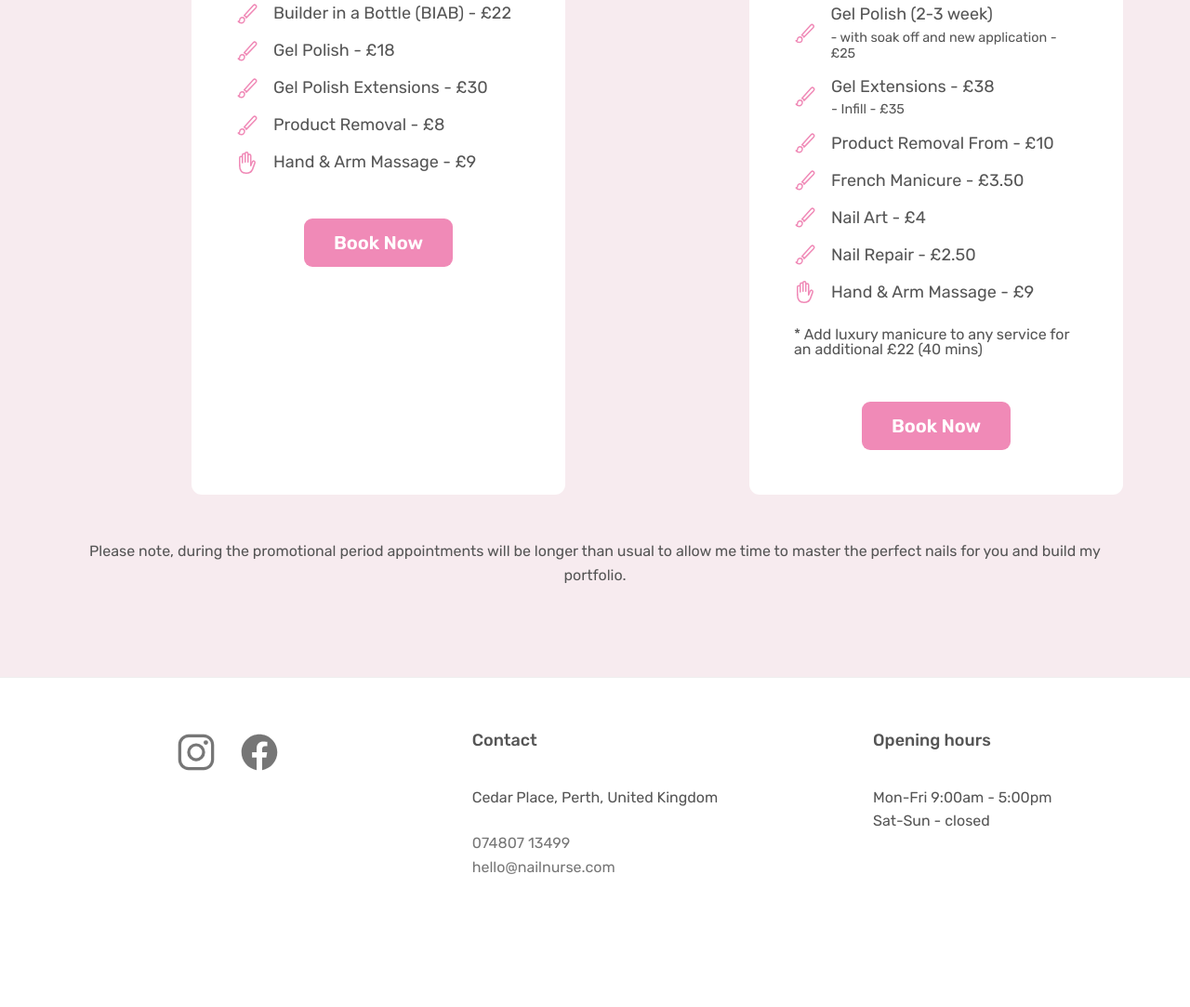
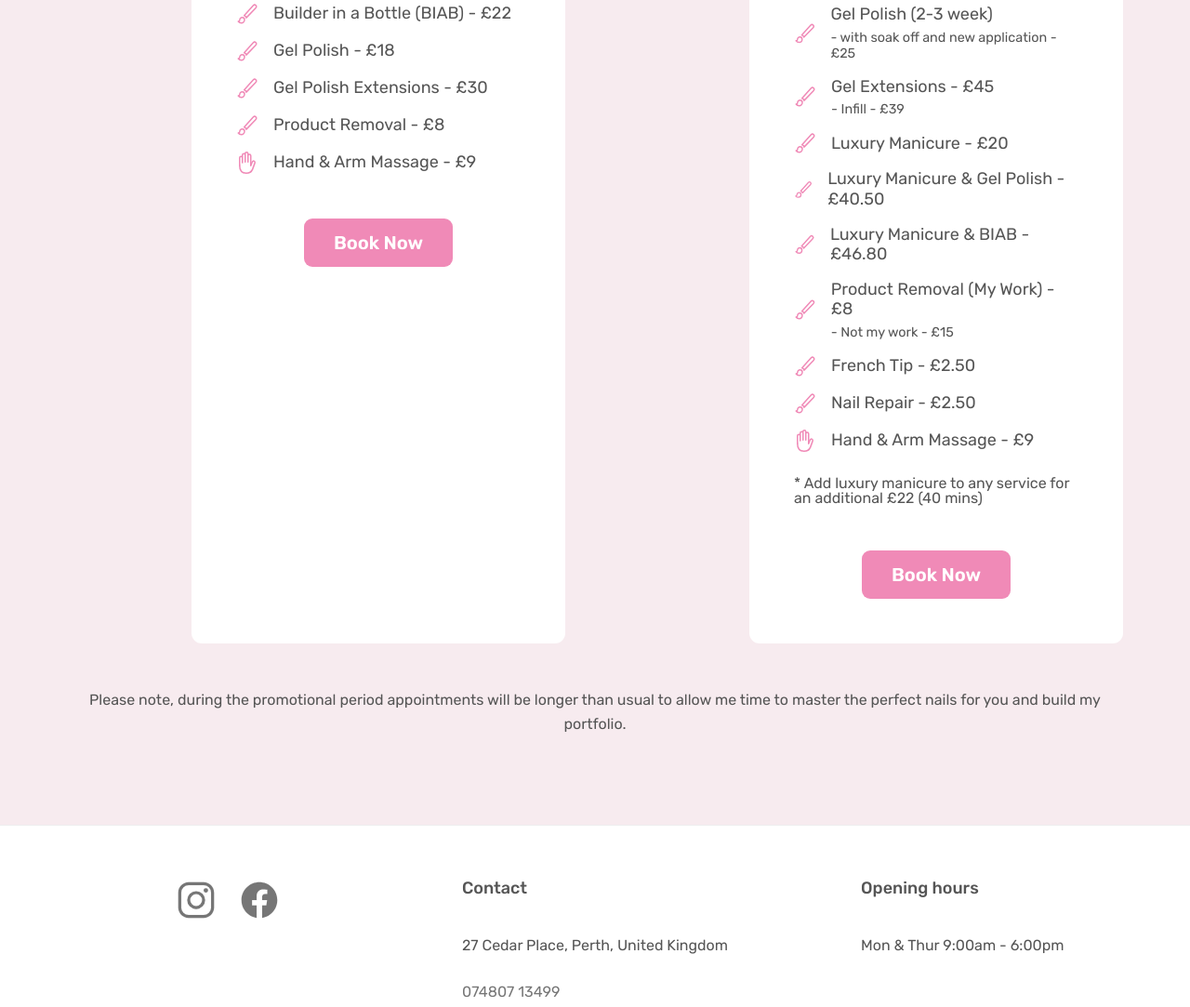
Before and after one commit to mbell1990/The-Nail-Nurse, a plain HTML site: page index.html in a window 1280 px wide. Shown: the part 3342-4425 px from the top of the page at 93% size. Before the commit the page ends 4345 px from the top, so only its background shows below. Drawn offline with nearby package versions, Linux system fonts and the light colour scheme; some packages are replaced by stand-ins of ours; a script that the page names is missing.

Commit message:
amends to price list and CTA links

```diff
--- a/index.html
+++ b/index.html
@@ -44,7 +44,7 @@
           <li><a class="main-nav-link" href="#about">About</a></li>
           <li><a class="main-nav-link" href="#services">Services</a></li>
           <li><a class="main-nav-link" href="#pricing">Price List</a></li>
-          <li><a class="main-nav-link nav-cta" href="#">Book now</a></li>
+          <li><a class="main-nav-link nav-cta" href="https://www.fresha.com/a/the-nail-nurse-perth-uk-27-cedar-place-zyiht2xz" target="_blank">Book now</a></li>
         </ul>
       </nav>
 
@@ -67,7 +67,7 @@
                 ><ion-icon class="social-icon" name="logo-facebook"></ion-icon
               ></a>
               <a
-                href="https://www.instagram.com/"
+                href="https://www.instagram.com/the_nail.nurse_/?hl=en"
                 class="hero-link"
                 target="_blank"
                 ><ion-icon class="social-icon" name="logo-instagram"></ion-icon
@@ -75,7 +75,7 @@
             </div>
 
             <div class="hero-cta">
-              <a href="#" class="btn btn--full margin-right-sm">Book now</a>
+              <a href="https://www.fresha.com/a/the-nail-nurse-perth-uk-27-cedar-place-zyiht2xz" target="_blank" class="btn btn--full margin-right-sm">Book now</a>
               <a href="#about" class="btn btn--outline">Learn more &darr;</a>
             </div>
         </div>
@@ -247,7 +247,7 @@
               </li>
             </ul>
             <div class="plan-sing-up">
-              <a href="#" class="btn btn--full">Book Now</a>
+              <a href="https://www.fresha.com/a/the-nail-nurse-perth-uk-27-cedar-place-zyiht2xz" target="_blank" class="btn btn--full">Book Now</a>
             </div>
           </div>
 
@@ -277,23 +277,41 @@
               <li class="list-item">
                 <ion-icon class="list-icon" name="brush-outline"></ion-icon>
                 <span
-                  >Gel Extensions - £38<span class="sub-details"
-                    >- Infill - £35</span
+                  >Gel Extensions - £45<span class="sub-details"
+                    >- Infill - £39</span
                   >
                 </span>
               </li>
               <li class="list-item">
                 <ion-icon class="list-icon" name="brush-outline"></ion-icon>
-                <span>Product Removal From - £10</span>
+                <span
+                  >Luxury Manicure - £20
+                </span>
               </li>
               <li class="list-item">
                 <ion-icon class="list-icon" name="brush-outline"></ion-icon>
-                <span>French Manicure - £3.50</span>
+                <span
+                  >Luxury Manicure & Gel Polish - £40.50
+                </span>
               </li>
               <li class="list-item">
                 <ion-icon class="list-icon" name="brush-outline"></ion-icon>
-                <span>Nail Art - £4</span>
+                <span
+                  >Luxury Manicure & BIAB - £46.80
+                </span>
               </li>
+              <li class="list-item">
+                <ion-icon class="list-icon" name="brush-outline"></ion-icon>
+                <span>Product Removal (My Work) - £8<span class="sub-details"
+                  >- Not my work - £15</span
+                >
+              </span></span>
+              </li>
+              <li class="list-item">
+                <ion-icon class="list-icon" name="brush-outline"></ion-icon>
+                <span>French Tip - £2.50</span>
+              </li>
+
               <li class="list-item">
                 <ion-icon class="list-icon" name="brush-outline"></ion-icon>
                 <span>Nail Repair - £2.50</span>
@@ -308,7 +326,7 @@
               mins)
             </p>
             <div class="plan-sing-up">
-              <a href="#" class="btn btn--full">Book Now</a>
+              <a href="https://www.fresha.com/a/the-nail-nurse-perth-uk-27-cedar-place-zyiht2xz" target="_blank" class="btn btn--full">Book Now</a>
             </div>
           </div>
         </div>
@@ -328,7 +346,7 @@
         <div class="logo-col">
           <ul class="social-links">
             <li>
-              <a class="footer-link" href="https://www.instagram.com/"
+              <a class="footer-link" href="https://www.instagram.com/the_nail.nurse_/?hl=en"
                 ><ion-icon class="social-icon" name="logo-instagram"></ion-icon
               ></a>
             </li>
@@ -343,15 +361,11 @@
         <div class="address-col">
           <p class="footer-heading">Contact</p>
           <address class="contacts">
-            <p class="address">
-              Cedar Place, Perth, United Kingdom
+            <p class="address">27 Cedar Place, Perth, United Kingdom
             </p>
             <p>
-              <a class="footer-link" href="tel:415-201-6370">074807 13499</a
-              ><br />
-              <a class="footer-link" href="mailto:hello@omnifood.com"
-                >hello@nailnurse.com</a
-              >
+              <a class="footer-link" href="tel:415-201-6370">074807 13499</a>
+
             </p>
           </address>
         </div>
@@ -359,7 +373,7 @@
         <nav class="nav-col">
           <p class="footer-heading">Opening hours</p>
           <p class="opening-hours">
-            Mon-Fri 9:00am - 5:00pm<br />Sat-Sun - closed
+            Mon & Thur 9:00am - 6:00pm
           </p>
         </nav>
       </div>
```
